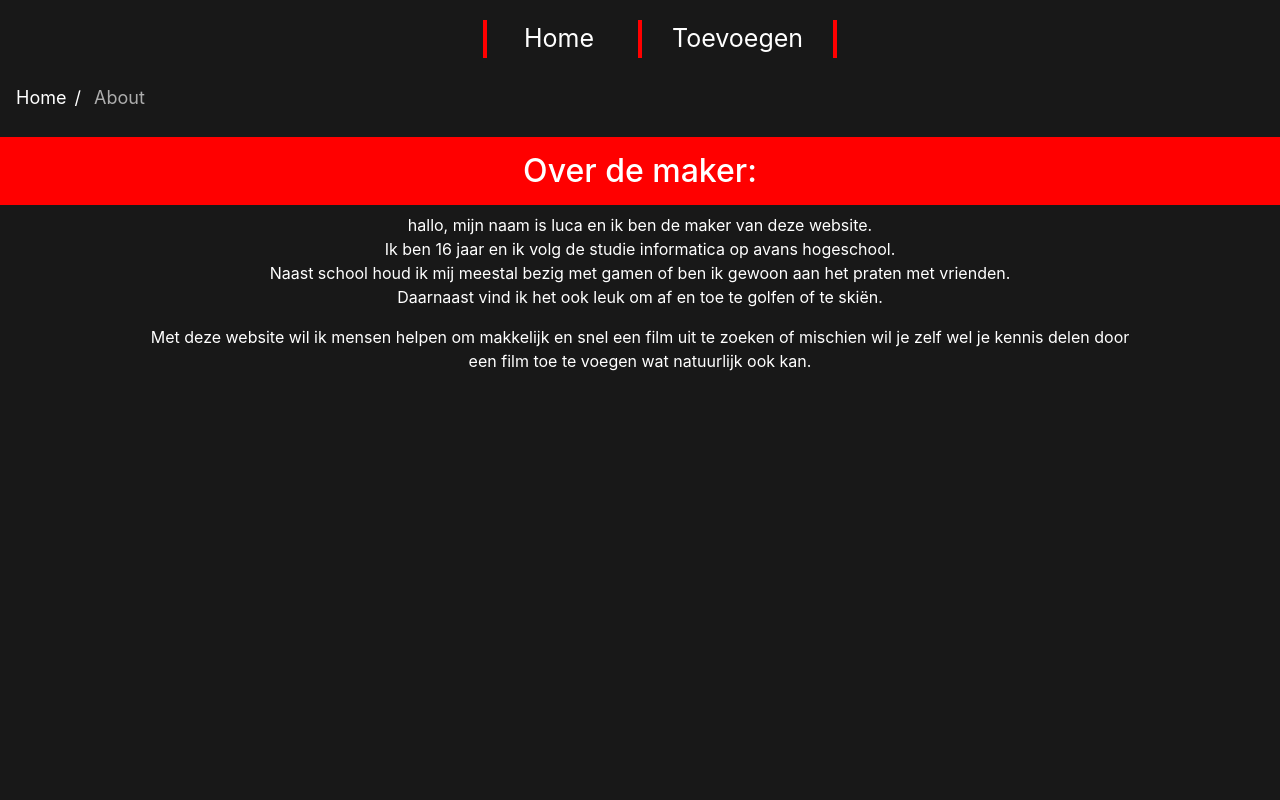
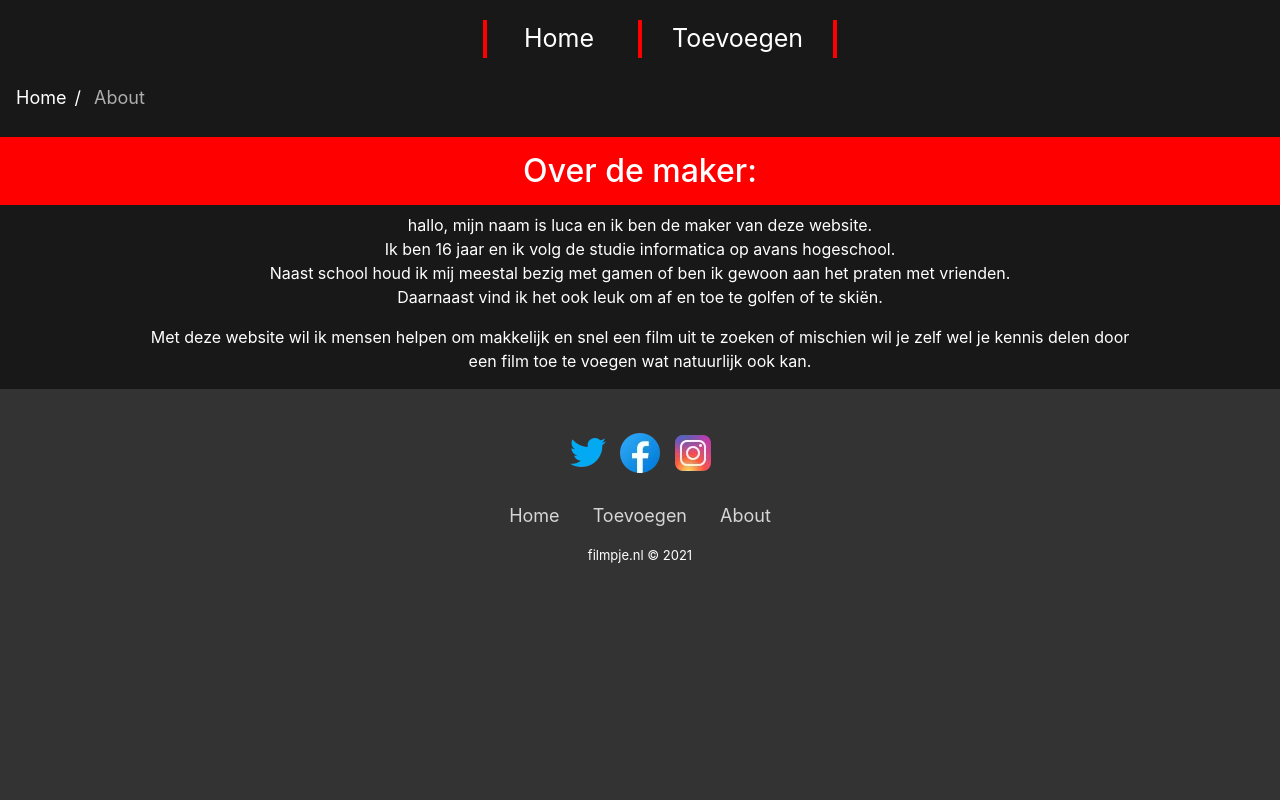
Before and after one commit to Luca-R04/filmpje.nl, a plain HTML site: page about.html in a window 1280 px wide. Shown: the top 800 px of the page. Drawn offline with nearby package versions, Linux system fonts and the light colour scheme.

Commit message:
footer update

```diff
--- a/style.css
+++ b/style.css
@@ -135,10 +135,9 @@ h2 {
   padding: 40px 0;
   background-color: #333;
   color: #4b4c4d;
-  min-height: 100%;
-  display: grid;
-  grid-template-rows: auto 1fr auto;
-  grid-template-columns: 100%;
+  min-height: 100vh;
+  display: flex;
+  flex-direction: column;
 }
 
 .footer-basic ul {
```
Also changed, not shown: about.html (+0 -2 lines).
